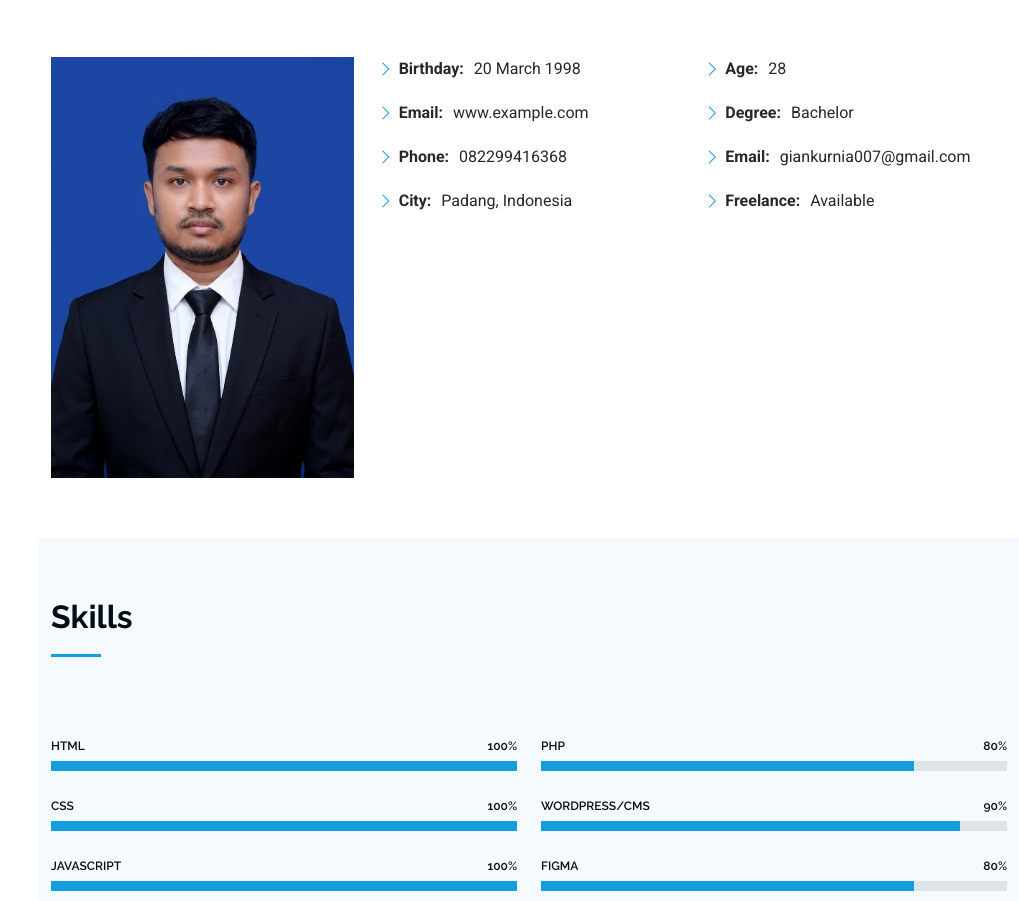
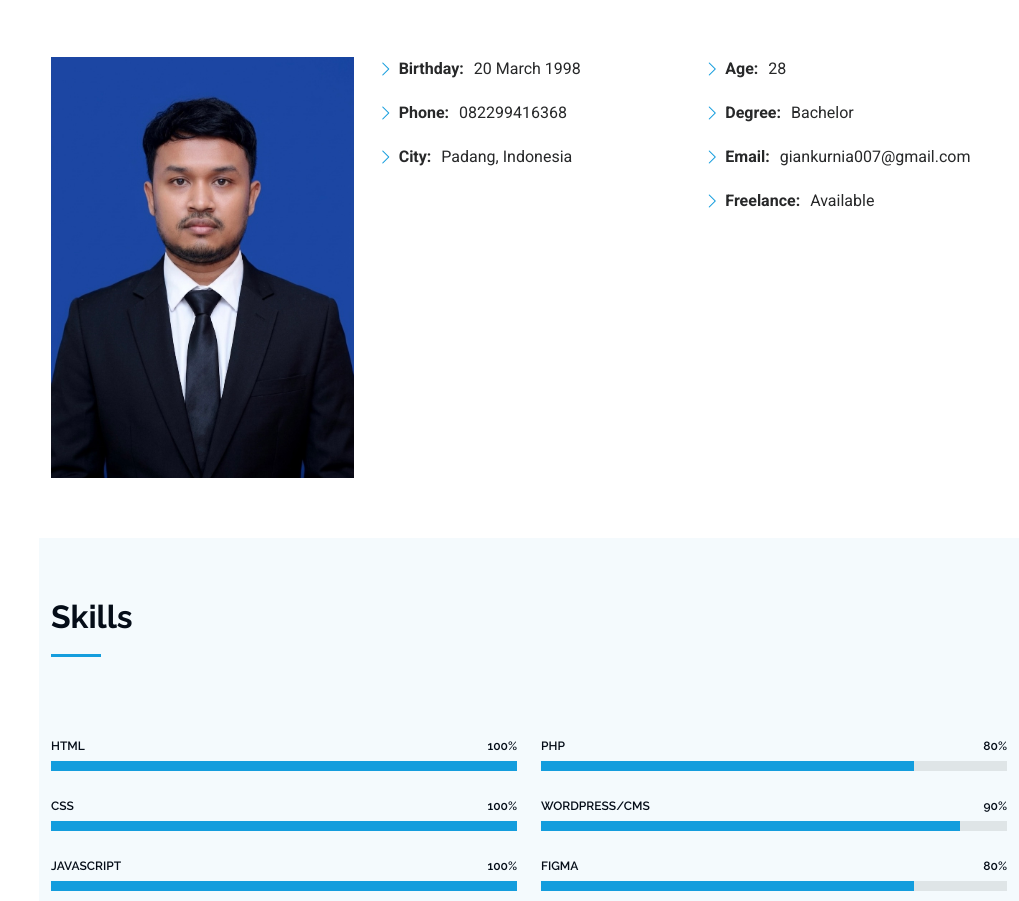
Before and after one commit to GianKapee/portofolio, a plain HTML site: page index.html in a window 1280 px wide. Shown: the part 1085-1986 px from the top of the page, without its empty margins (261-1280 px from the left). Drawn offline with Linux system fonts and the light colour scheme.

Commit message:
Update portofolio

```diff
--- a/index.html
+++ b/index.html
@@ -96,7 +96,6 @@
               <div class="col-lg-6">
                 <ul>
                   <li><i class="bi bi-chevron-right"></i> <strong>Birthday:</strong> <span>20 March 1998</span></li>
-                  <li><i class="bi bi-chevron-right"></i> <strong>Email:</strong> <span>www.example.com</span></li>
                   <li><i class="bi bi-chevron-right"></i> <strong>Phone:</strong> <span>082299416368</span></li>
                   <li><i class="bi bi-chevron-right"></i> <strong>City:</strong> <span>Padang, Indonesia</span></li>
                 </ul>
```
